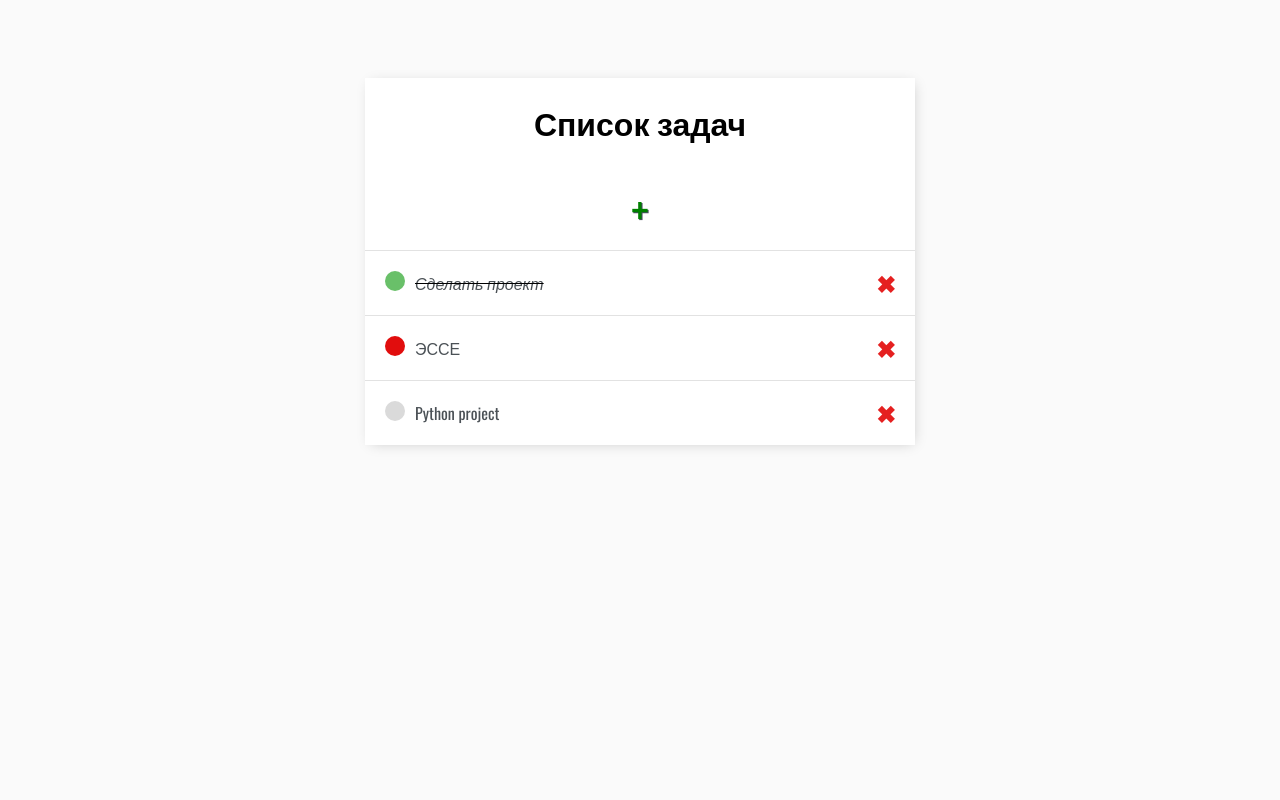
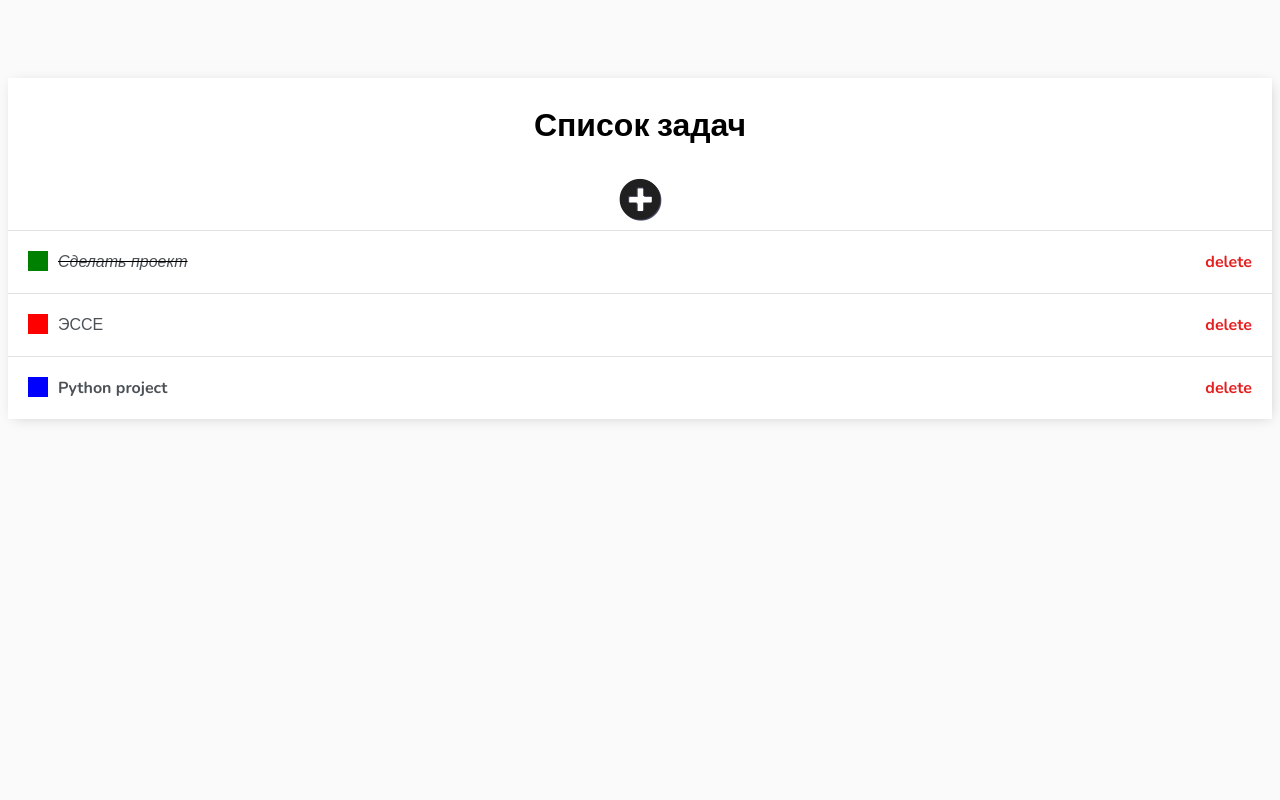
Before and after one commit to Chikaboy/lab, a Django app: page / in a window 1280 px wide. Run offline with Django 3.2, Linux system fonts and the light colour scheme; data comes from the database, SQL or seed files in the repository.

Commit message:
fourth commit

```diff
--- a/to_do/static/css/to_do.css
+++ b/to_do/static/css/to_do.css
@@ -1,6 +1,6 @@
 body {
        background-color: #FAFAFA;
-       font-family: 'Oswald', sans-serif;font-family;
+       font-family: 'Nunito', sans-serif;
        padding-top: 50px;
         }
 
@@ -11,8 +11,6 @@ a, p {
 }
 
 .container{
-           max-width: 550px;
-           margin: auto;
            background-color: #fff;
            -webkit-box-shadow: 2px 2px 13px -4px rgba(0, 0, 0, 0.21);
            box-shadow: 2px 2px 13px -4px rgba(0, 0, 0, 0.21);
@@ -66,23 +64,21 @@ a, p {
 
             height: 20px;
             width: 20px;
-            background-color: rgb(105, 192, 105);
-            border-radius: 50%;
+            background-color: green;
+
 }
 
 .task-incomplete-icon {
             height: 20px;
             width: 20px;
-            background-color: rgb(218, 218, 218);
-            border-radius: 50%;
+            background-color: blue;
 
 }
 
 .task-cancelled-icon {
             height: 20px;
             width: 20px;
-            background-color: rgb(225, 13, 13);
-            border-radius: 50%;
+            background-color: red;
 
 }
 
@@ -90,7 +86,6 @@ a, p {
             text-decoration: none;
             font-weight: 900;
             color: #E52020;
-            font-size: 50px;
             line-height: 0;
 }
 
@@ -104,7 +99,7 @@ a, p {
 #add-link {
             width: 100%;
             text-align: center;
-            color:green;
+            color:rgb(32, 32, 32);
             text-decoration: none;
             font-size: 42px;
             text-shadow: 1px 1px #4B4C64;
--- a/to_do/templates/to_do/base.html
+++ b/to_do/templates/to_do/base.html
@@ -8,7 +8,13 @@
     <link rel="preconnect" href="https://fonts.gstatic.com" crossorigin>
     <link href="https://fonts.googleapis.com/css2?family=Oswald&display=swap" rel="stylesheet">
     <link href="https://fonts.googleapis.com/css2?family=Anton&display=swap" rel="stylesheet">
+
+    <link rel="preconnect" href="https://fonts.googleapis.com">
+    <link rel="preconnect" href="https://fonts.gstatic.com" crossorigin>
+    <link href="https://fonts.googleapis.com/css2?family=Nunito:ital,wght@0,700;1,900&display=swap" rel="stylesheet">
+
     <link rel="stylesheet" href="{% static 'css/to_do.css' %}">
+    <link rel="stylesheet" href="https://use.fontawesome.com/releases/v5.15.4/css/all.css" integrity="sha384-DyZ88mC6Up2uqS4h/KRgHuoeGwBcD4Ng9SiP4dIRy0EXTlnuz47vAwmeGwVChigm" crossorigin="anonymous">
 
 
 
--- a/to_do/templates/to_do/task_form.html
+++ b/to_do/templates/to_do/task_form.html
@@ -3,8 +3,9 @@
 
 <div class="header-bar" >
     <a href="{% url 'tasks' %}">&#8592; Назад</a>
-    <h2 style="margin-top: 20px; margin-right: 190px; ">Новая задача</h2>
 </div>
+    <h2 class="text1">Новая задача</h2>
+
 
 <div class="card-body">
 <form method="POST" action="">
--- a/to_do/templates/to_do/task_list.html
+++ b/to_do/templates/to_do/task_list.html
@@ -6,7 +6,7 @@
 
 <div id="search-add-wrapper" class="search">
 
-<a id="add-link" href="{% url 'task-create' %}">&#x2b;</a>
+<a id="add-link" href="{% url 'task-create' %}"><i class="fas fa-plus-circle"></i></a>
 </div>
 
 
@@ -18,19 +18,19 @@
                 <div class="task-complete-icon"></div>
                 <i><s><a href="{% url 'task-edit' task.id %}">{{task}}</a></s></i>
             </div>
-            <a class="delete-link" href="{% url 'task-delete' task.id %}">&#215;</a>
+            <a class="delete-link" href="{% url 'task-delete' task.id %}">delete</a>
             {% elif task.status == 'PL' %}
             <div class="task-title">
                 <div class="task-incomplete-icon"></div>
                 <a href="{% url 'task-edit' task.id %}">{{task}}</a>
             </div>
-            <a class="delete-link" href="{% url 'task-delete' task.id %}">&#215;</a>
+            <a class="delete-link" href="{% url 'task-delete' task.id %}">delete</a>
         {% elif task.status == 'NOT' %}
             <div class="task-title">
                 <div class="task-cancelled-icon"></div>
                 <a href="{% url 'task-edit' task.id %}">{{task}}</a>
             </div>
-            <a class="delete-link" href="{% url 'task-delete' task.id %}">&#215;</a>
+            <a class="delete-link" href="{% url 'task-delete' task.id %}">delete</a>
 
         {% endif %}
 
```
Also changed, not shown: to_do/.gitignore.txt (deleted).
